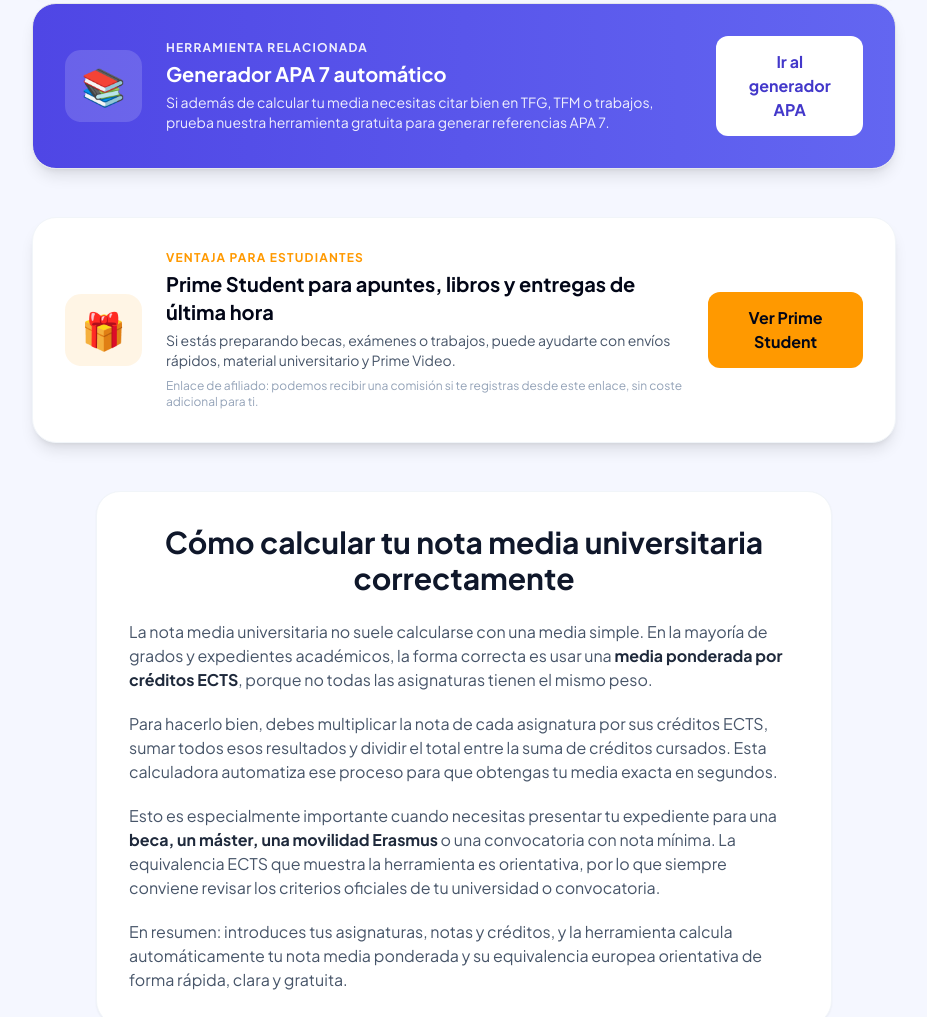
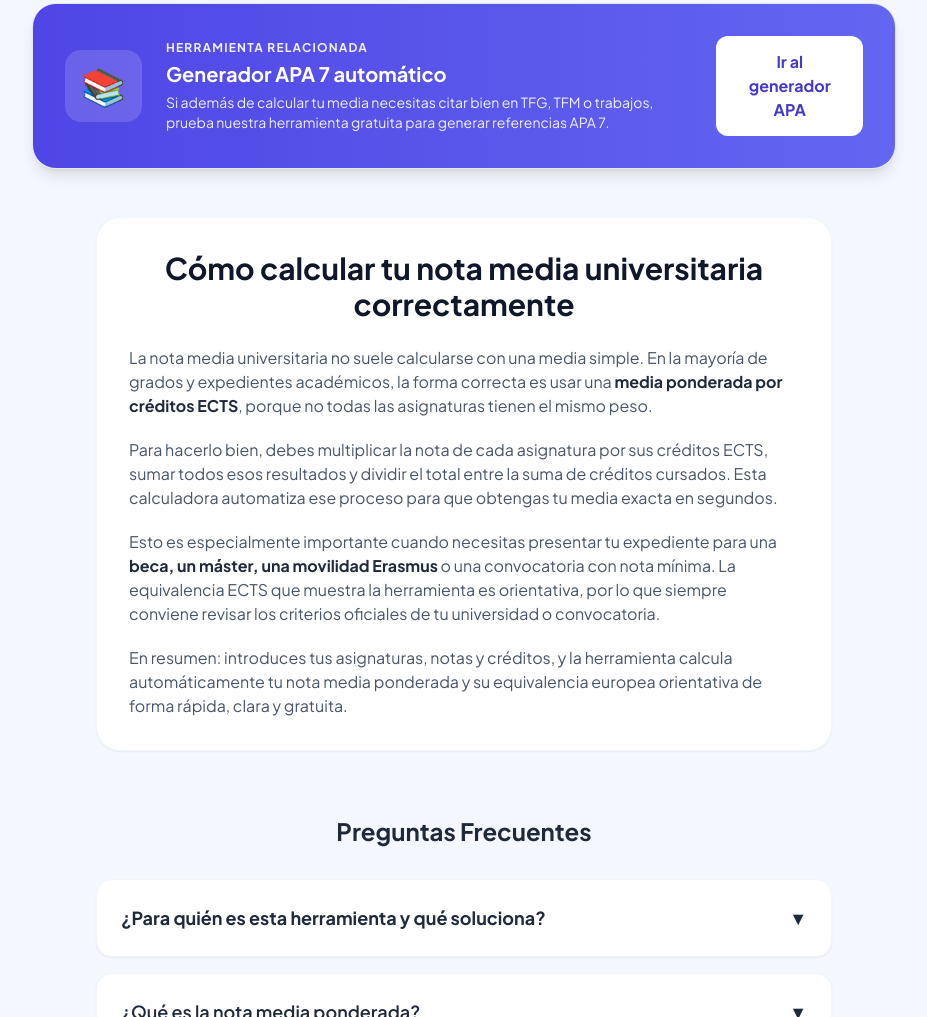
Before and after one commit to Calcumedia/calculadora-notas, a plain HTML site: page index.html in a window 1280 px wide. Shown: the part 958-1975 px from the top of the page, without its empty margins (176-1103 px from the left). Drawn offline with nearby package versions, Linux system fonts and the light colour scheme.

Commit message:
Retirar la monetización inactiva de Amazon (#5)
Elimina Prime Student, el identificador calcumedia-21 y los textos y eventos de afiliación.

```diff
--- a/index.html
+++ b/index.html
@@ -105,7 +105,6 @@
                     fontFamily: { sans: ['"Plus Jakarta Sans"', 'sans-serif'] },
                     colors: {
                         brand: { 50: '#f5f7ff', 100: '#ebf0fe', 500: '#6366f1', 600: '#4f46e5', 700: '#4338ca' },
-                        amazon: '#FF9900',
                     },
                     borderRadius: { '4xl': '2rem' }
                 }
@@ -201,17 +200,6 @@
                 <a href="https://calcumedia.github.io/generador-apa/" target="_blank" rel="noopener noreferrer" onclick="registrarEvento('clic_herramienta_apa', { ubicacion: 'bloque_relacionado' })" class="w-full md:w-auto text-center bg-white text-brand-700 font-bold px-8 py-3.5 rounded-xl hover:bg-slate-100 transition" id="btn-apa">
                     Ir al generador APA
                 </a>
-            </div>
-
-            <div id="amazon-block" class="fade-in bg-white dark:bg-slate-900 p-8 rounded-3xl shadow-lg border border-slate-100 dark:border-slate-800 flex flex-col md:flex-row items-center gap-6 mb-12">
-                <div class="bg-amazon/10 p-4 rounded-2xl text-4xl">🎁</div>
-                <div class="flex-grow text-center md:text-left">
-                    <p class="text-xs font-bold text-amazon uppercase tracking-widest mb-1" id="txt-amazon-tag">Ventaja para estudiantes</p>
-                    <h3 class="text-xl font-bold text-slate-950 dark:text-white mb-1" id="txt-amazon-title">Prime Student para apuntes, libros y entregas de última hora</h3>
-                    <p class="text-slate-600 dark:text-slate-400 text-sm" id="txt-amazon-desc">Si estás preparando becas, exámenes o trabajos, puede ayudarte con envíos rápidos, material universitario y Prime Video.</p>
-                    <p class="text-xs text-slate-400 dark:text-slate-500 mt-2" id="txt-affiliate-note">Enlace de afiliado: podemos recibir una comisión si te registras desde este enlace, sin coste adicional para ti.</p>
-                </div>
-                <a href="https://www.amazon.es/joinstudent?tag=calcumedia-21" target="_blank" rel="noopener noreferrer sponsored" onclick="registrarEvento('clic_amazon', { ubicacion: 'bloque_calculadora', destino: 'prime_student' })" class="w-full md:w-auto text-center bg-amazon text-slate-950 font-bold px-8 py-3.5 rounded-xl hover:brightness-105 transition" id="btn-amazon">Ver Prime Student</a>
             </div>
 
             <section class="max-w-3xl mx-auto px-4 mt-8 mb-12">
@@ -318,13 +306,7 @@
                 title1: "Calculadora de Nota", title2: "Media", subtitle: "Media ponderada universitaria, créditos ECTS y referencia Erasmus orientativa.",
                 labelWeighted: "Nota Media Ponderada", basedOn: "Basado en", totalEcts: "créditos ECTS totales.",
                 labelErasmus: "Equivalencia ECTS orientativa", btnAdd: "Añadir Asignatura", btnCopy: "Copiar Resumen",
-                btnClear: "Limpiar Todo", amazonTag: "Ventaja para estudiantes",
-                amazonTitle: "Prime Student para apuntes, libros y entregas de última hora", amazonDesc: "Si estás preparando becas, exámenes o trabajos, puede ayudarte con envíos rápidos, material universitario y Prime Video.",
-                amazonTagCalc: "Ya tienes tu media",
-                amazonTitleCalc: "¿Preparando becas, exámenes o entregas?",
-                amazonDescCalc: "Si estás revisando expediente, apuntes o materiales para la universidad, Prime Student puede ayudarte con envíos rápidos, libros, material universitario y Prime Video.",
-                affiliateNote: "Enlace de afiliado: podemos recibir una comisión si te registras desde este enlace, sin coste adicional para ti.",
-                btnAmazon: "Ver Prime Student", footer: "© 2026 CalcuMedia Uni. Herramienta gratuita para estudiantes.",
+                btnClear: "Limpiar Todo", footer: "© 2026 CalcuMedia Uni. Herramienta gratuita para estudiantes.",
                 headAsig: "Asignatura", headNota: "Nota", headEcts: "ECTS",
                 placeholderAsig: "Ej: Estadística", placeholderNota: "0.0", placeholderEcts: "6", copied: "¡Resumen copiado!",
                 btnFab: "Ver Nota",
@@ -358,13 +340,7 @@
                 title1: "GPA", title2: "Calculator", subtitle: "Weighted university average, ECTS credits and an indicative Erasmus reference.",
                 labelWeighted: "Weighted GPA", basedOn: "Based on", totalEcts: "total ECTS credits.",
                 labelErasmus: "Indicative ECTS equivalence", btnAdd: "Add Subject", btnCopy: "Copy Summary",
-                btnClear: "Clear All", amazonTag: "Student benefit",
-                amazonTitle: "Prime Student for notes, books and last-minute deadlines", amazonDesc: "If you are preparing grants, exams or coursework, it may help with fast shipping, university supplies and Prime Video.",
-                amazonTagCalc: "Your result is ready",
-                amazonTitleCalc: "Preparing grants, exams or coursework?",
-                amazonDescCalc: "If you are reviewing your academic record, notes or university supplies, Prime Student may help with fast shipping, books, student materials and Prime Video.",
-                affiliateNote: "Affiliate link: we may receive a commission if you sign up through this link, at no additional cost to you.",
-                btnAmazon: "View Prime Student", footer: "© 2026 CalcuMedia Uni. Free tool for students.",
+                btnClear: "Clear All", footer: "© 2026 CalcuMedia Uni. Free tool for students.",
                 headAsig: "Subject", headNota: "Grade", headEcts: "ECTS",
                 placeholderAsig: "e.g. Math", placeholderNota: "0.0", placeholderEcts: "6", copied: "Summary copied!",
                 btnFab: "View Grade",
@@ -470,11 +446,6 @@
             document.getElementById('btn-add').innerText = t.btnAdd;
             document.getElementById('btn-copy').innerText = t.btnCopy;
             document.getElementById('btn-clear').innerText = t.btnClear;
-            document.getElementById('txt-amazon-tag').innerText = t.amazonTag;
-            document.getElementById('txt-amazon-title').innerText = t.amazonTitle;
-            document.getElementById('txt-amazon-desc').innerText = t.amazonDesc;
-            document.getElementById('txt-affiliate-note').innerText = t.affiliateNote;
-            document.getElementById('btn-amazon').innerText = t.btnAmazon;
             document.getElementById('txt-footer').innerText = t.footer;
             document.getElementById('head-asig').innerText = t.headAsig;
             document.getElementById('head-nota').innerText = t.headNota;
@@ -614,20 +585,6 @@
             btn.setAttribute('aria-disabled', String(!valid));
         }
 
-        function updateAmazonContext(valid) {
-            const t = i18n[currentLang];
-
-            if (valid) {
-                document.getElementById('txt-amazon-tag').innerText = t.amazonTagCalc;
-                document.getElementById('txt-amazon-title').innerText = t.amazonTitleCalc;
-                document.getElementById('txt-amazon-desc').innerText = t.amazonDescCalc;
-            } else {
-                document.getElementById('txt-amazon-tag').innerText = t.amazonTag;
-                document.getElementById('txt-amazon-title').innerText = t.amazonTitle;
-                document.getElementById('txt-amazon-desc').innerText = t.amazonDesc;
-            }
-        }
-
         function registrarCalculoValido(grade, totalCredits) {
             const nota = Number(grade);
 
@@ -708,7 +665,6 @@
 
             updateInputWarning(invalidCount);
             updateCopyButtonState(calculationReady);
-            updateAmazonContext(calculationReady);
 
             if (calculationReady) {
                 registrarCalculoValido(grade, te);
@@ -869,7 +825,6 @@
             observer.observe(elemento);
         }
 
-        observarBloque('amazon-block', 'ver_bloque_amazon');
         observarBloque('apa-block', 'ver_bloque_apa');
 
         let calculadoraInicializada = false;
```
